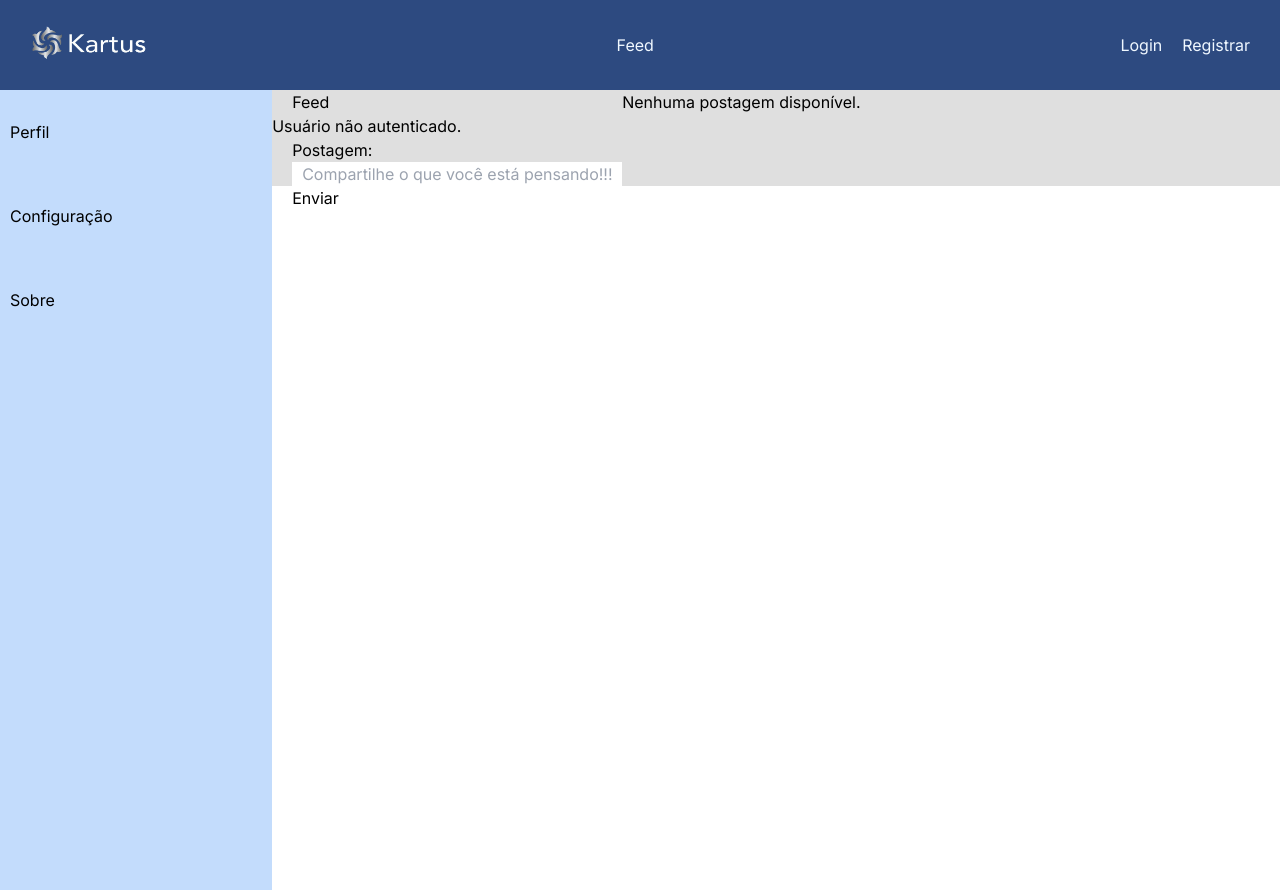
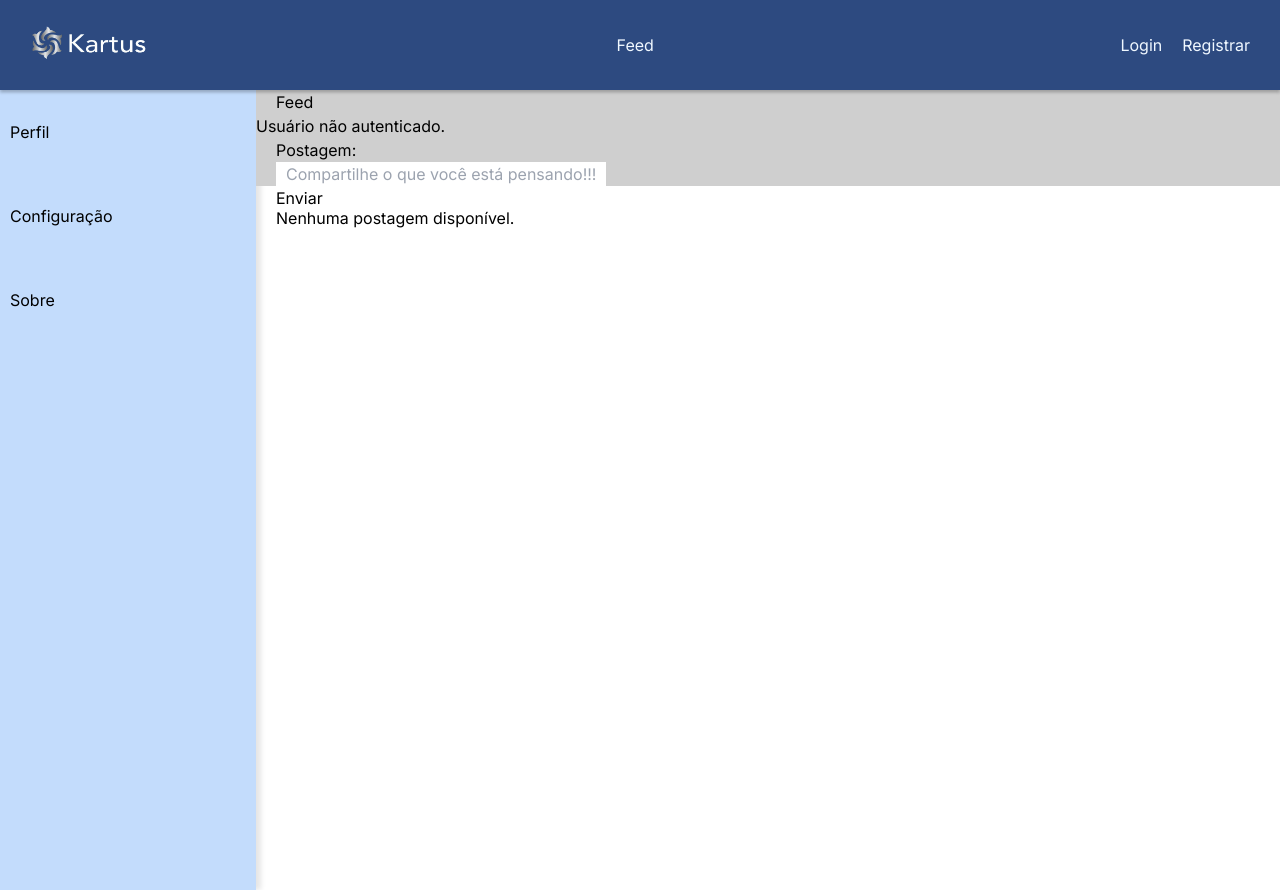
Before and after one commit to BrenoD/my-social-network, a Next.js app: page / in a window 1280 px wide. Built offline with nearby package versions, Linux system fonts and the light colour scheme.

Commit message:
aplication style

```diff
--- a/src/components/Feed.css
+++ b/src/components/Feed.css
@@ -1,8 +1,9 @@
-.totalFeed {
-    background-color: rgb(223, 223, 223);
+
+
+.feedPost {
+    background-color: rgb(207, 207, 207);
     height: 12vh;
-    width: 100vw;
-    display: flex;
+    width: 80vw;
 }
 
 .h2-postage, .label-postage, #input-postage, .button-postage {
@@ -11,6 +12,10 @@
     margin-left: 20px;
 }
 
+.contentFeed {
+    padding: 20px 0px 0px 20px;
+}
+
 #input-postage {
     width: 330px;
     padding-left: 10px;
--- a/src/components/Feed.tsx
+++ b/src/components/Feed.tsx
@@ -127,7 +127,7 @@ const Feed: React.FC = () => {
         {posts.length > 0 ? (
           posts.map((post) => (
             <div key={post.id} className="post">
-              <p><strong>Usuário:</strong> {post.username}</p>
+              <p><strong>{post.username}</strong></p>
               <p><strong>Hora:</strong> {new Date(post.createdAt).toLocaleString()}</p>
               <p><strong></strong> {post.content}</p>
             </div>
--- a/src/components/Header.css
+++ b/src/components/Header.css
@@ -6,6 +6,9 @@ header {
     min-height: 60px;
     color: aliceblue;
     padding: 20px;
+    box-shadow: 0px 3.2px 3px rgba(0, 0, 0, 0.24);
+    position: relative;
+    z-index: 10;
 }
 
 img {
--- a/src/components/Header.tsx
+++ b/src/components/Header.tsx
@@ -13,7 +13,7 @@ const Header: React.FC<HeaderProps> = () => (
       <Image src="/images/logoKartus.png" alt="logoKartus" width={300} height={300} />
     </aside>
     <div className="navegation">
-      <a href="feed">Feed</a>
+      <a href="/">Feed</a>
     </div>
     <div className="log">
       <a href="/Login">Login</a>
--- a/src/components/Navegation.css
+++ b/src/components/Navegation.css
@@ -2,6 +2,7 @@
     background-color: rgb(195, 220, 252);
     height: 100vh;
     width: 27vw;
+    box-shadow: 5px 0px 5px rgba(0, 0, 0, 0.103);
 }
 
 .grid {
@@ -15,8 +16,10 @@
     text-align: left;
     width: 100%;
     padding: 10px;
+    /* box-shadow: 0px 3px 5px rgba(0, 0, 0, 0.342); */
 }
 
 button:hover {
     background-color: rgb(228, 240, 255);
+    box-shadow: 0px 3px 5px rgba(0, 0, 0, 0.342);
 }
```
